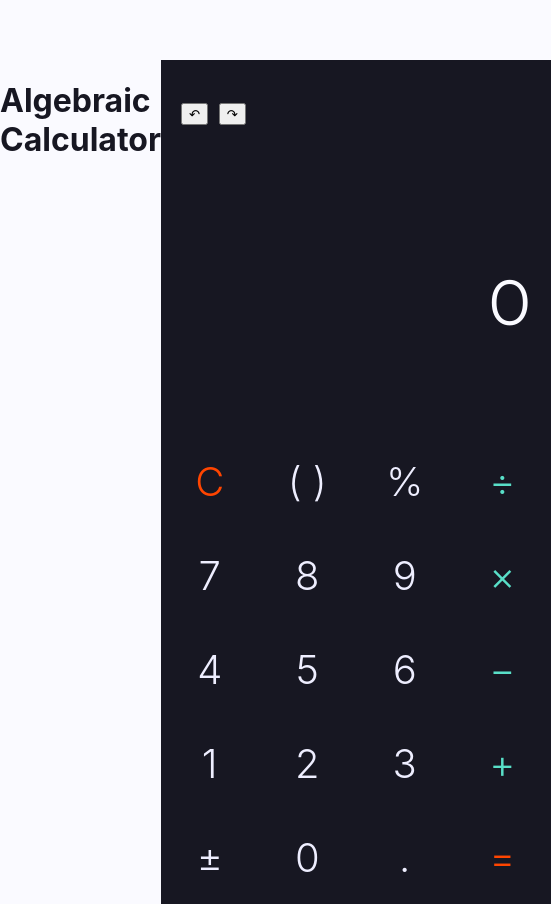
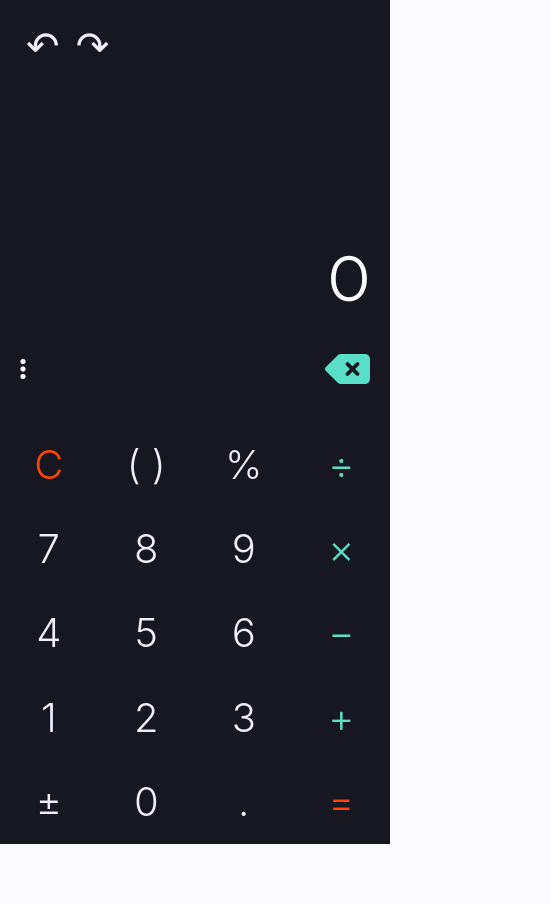
Before and after one commit to markglattback/js-calculator, a website built with webpack: page src/index.html in a window 390 px wide. Shown: the whole page, 551 px wide, since content can reach past the window. After the commit the page ends 844 px from the top, so only its background shows below. Built offline with nearby package versions, Linux system fonts and the light colour scheme.

Commit message:
layout changees

```diff
--- a/src/index.css
+++ b/src/index.css
@@ -47,7 +47,7 @@ input {
 .calculator {
   display: grid;
   grid-template-columns: 1fr;
-  grid-template-rows: 3fr 1fr 5fr;
+  grid-template-rows: 3fr 1fr 4fr;
   width: 360px;
   height: 740px;
   margin: 0 auto;
@@ -59,6 +59,15 @@ input {
 }
 
 @media (max-width: 411px) {
+  #App {
+    grid-template-columns: 1fr;
+    padding: 0;
+  }
+
+  .info {
+    display: none;
+  }
+
   .calculator {
     border: none;
     border-radius: 0px;
@@ -79,7 +88,7 @@ input {
 }
 
 .history {
-  font-size: 2.5em;
+  font-size: 100%;
 }
 
 .function {
@@ -128,6 +137,40 @@ input {
   /* border-radius: 50%; */
 }
 
+.button--left {
+  justify-self: start;
+}
+
+.button--right {
+  justify-self: end;
+}
+
+.history--button {
+  display: inline-block;
+}
+
+.tools {
+  display: grid;
+  grid-template-columns: 1fr 1fr;
+  justify-items: start;
+  align-items: center;
+  padding: 0 20px;
+}
+
+.fas {
+  color: var(--teal);
+}
+
+.fa-ellipsis-v {
+  font-size: 1.5em;
+  color: var(--white);
+}
+
+.fa-backspace {
+  font-size: 2.5em;
+  justify-self: end;
+}
+
 @media (max-width: 360px) {
   .button {
     font-size: 2em;
--- a/src/index.html
+++ b/src/index.html
@@ -8,6 +8,10 @@
       href="https://fonts.googleapis.com/css2?family=Montserrat:wght@300;400&display=swap"
       rel="stylesheet"
     />
+    <script
+      src="https://kit.fontawesome.com/64da2cf345.js"
+      crossorigin="anonymous"
+    ></script>
   </head>
   <body>
     <div id="App">
@@ -17,17 +21,28 @@
       <div class="calculator">
         <div class="display">
           <div class="history">
-            <button id="back" data-value="back" class="history--button">
+            <button id="back" data-value="back" class="button history--button">
               &cularr;
             </button>
-            <button id="forward" data-value="forward" class="history--button">
+            <button
+              id="forward"
+              data-value="forward"
+              class="button history--button"
+            >
               &curarr;
             </button>
           </div>
           <div class="function"></div>
           <div class="value">0</div>
         </div>
-        <div class="tools"></div>
+        <div class="tools">
+          <div>
+            <i class="fas fa-ellipsis-v"></i>
+            <!-- <button id="square-root" data-value="square-root" class="button">&radic;
+            </button>-->
+          </div>
+          <i class="fas fa-backspace"></i>
+        </div>
         <div class="buttons">
           <button id="cancel" data-value="cancel" class="button modifier">
             C
--- a/webpack.common.js
+++ b/webpack.common.js
@@ -7,7 +7,7 @@ module.exports = {
   plugins: [
     new CleanWebpackPlugin(),
     new HtmlWebpackPlugin({
-      title: 'JavaScript Calculator',
+      title: 'TypeScript Calculator',
       template: 'src/index.html'
     })
   ],
```
